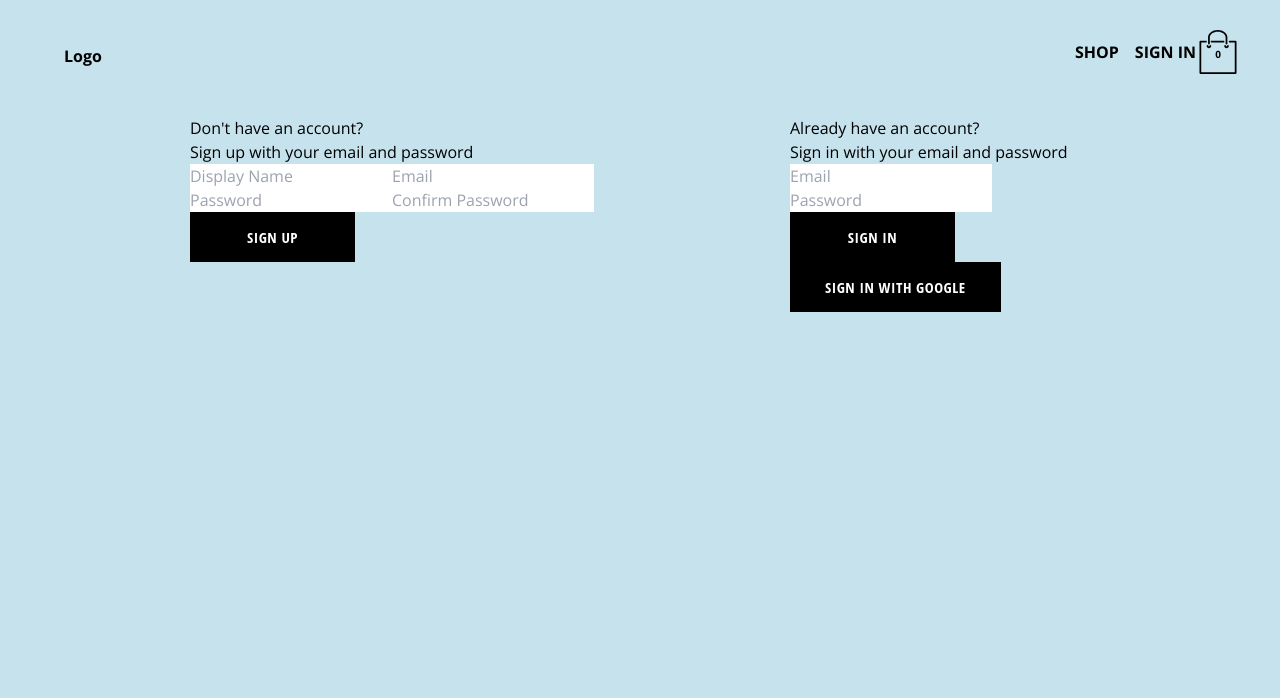
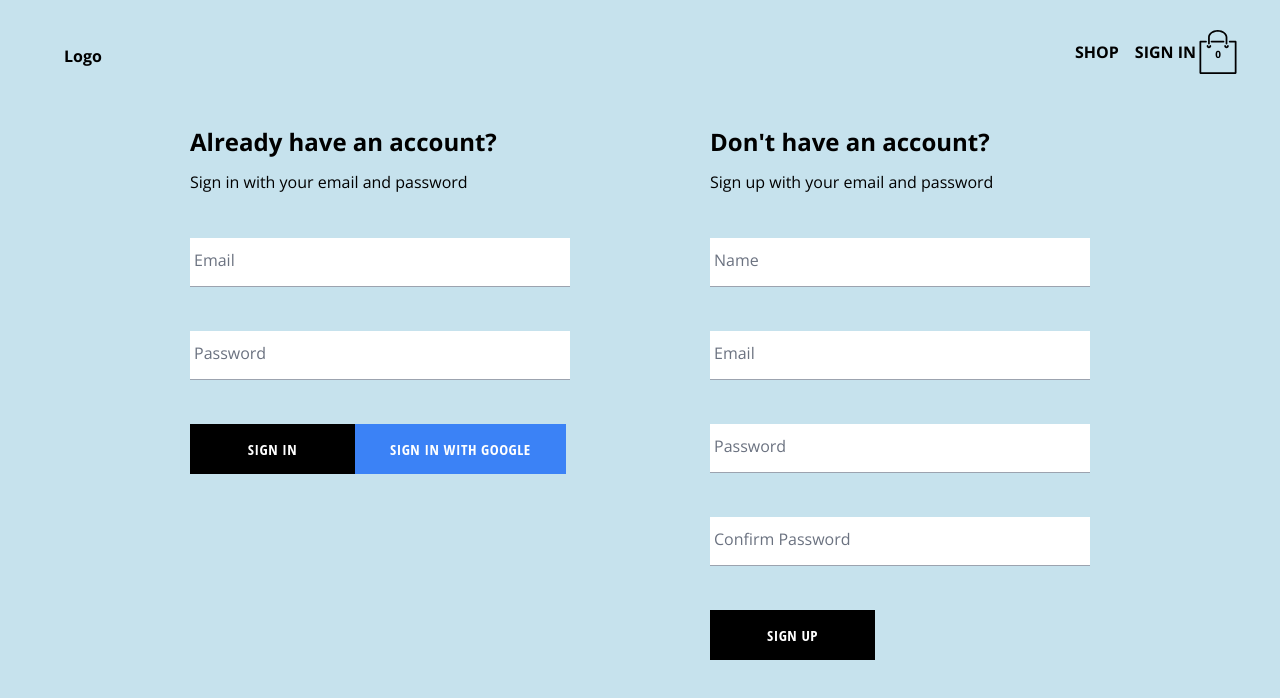
Before and after one commit to jvaughn1230/palmleaf-nextjs, a Next.js app: page /auth in a window 1280 px wide. Shown: the top 698 px of the page. Built offline with nearby package versions, Linux system fonts and the light colour scheme; no server answers.

Commit message:
styled auth route

```diff
--- a/app/auth/page.tsx
+++ b/app/auth/page.tsx
@@ -4,9 +4,9 @@ import SigninForm from "@/components/SigninForm.client";
 
 const page = () => {
   return (
-    <div className="flex w-[900px] justify-between my-8 mx-auto">
+    <div className="custom-auth-break flex flex-wrap justify-between  my-[30px] mx-auto max-w-[900px] ">
+      <SigninForm />
       <SignupForm />
-      <SigninForm />
     </div>
   );
 };
--- a/app/globals.css
+++ b/app/globals.css
@@ -53,3 +53,10 @@ button:hover {
 .hero {
   height: calc(100vh - 6.75rem);
 }
+
+@media (max-width: 850px) {
+  .custom-auth-break {
+    justify-content: center;
+    row-gap: 32px;
+  }
+}
--- a/components/FormInput.client.tsx
+++ b/components/FormInput.client.tsx
@@ -1,15 +1,41 @@
-import React from "react";
+import React, { useState } from "react";
 
-// TODO: Need to have form sub & main color
+type FormInputProps = {
+  label: string;
+  value: string;
+  type?: string;
+  name: string;
+  onChange?: (e: React.ChangeEvent<HTMLInputElement>) => void;
+  required?: boolean;
+};
 
-const FormInput = ({ label, ...otherProps }) => {
+const FormInput: React.FC<FormInputProps> = ({
+  label,
+  value,
+  ...otherProps
+}) => {
+  const [isFocused, setIsFocused] = useState(false);
+
+  const shrinkLabel = isFocused || value.length > 0;
+
   return (
-    <div className="relative my-11 mx-0">
-      <input className="bg-white text-gray-400 text-lg py-[10px] pr-[10px] pl-[5px] block w-full border-none rounded-none border-b-2 border-b-solid border-b-gray-400 my-6 mx-0 focus:outline-none" />
-      {/* TODO: Label Transition */}
-      <label className="absolute left-1 top-[10px] text-base font-normal">
-        {label}
-      </label>
+    <div className="relative my-11">
+      <input
+        className="bg-white text-gray-600 text-lg p-2.5 pl-1 w-full border-b border-gray-400 rounded-none focus:outline-none focus:border-b-black transition-all"
+        value={value}
+        {...otherProps}
+        onFocus={() => setIsFocused(true)}
+        onBlur={() => setIsFocused(false)}
+      />
+      {label && (
+        <label
+          className={`absolute left-1 top-2.5 text-gray-500 text-base transition-all duration-300 ${
+            shrinkLabel ? "top-[-16px] text-xs text-black" : ""
+          }`}
+        >
+          {label}
+        </label>
+      )}
     </div>
   );
 };
--- a/components/SigninForm.client.tsx
+++ b/components/SigninForm.client.tsx
@@ -6,6 +6,7 @@ import {
 } from "@/utils/firebase";
 import { UserContext } from "@/contexts/userContext";
 import { useRouter } from "next/navigation";
+import FormInput from "./FormInput.client";
 
 const defaultFormFields = {
   email: "",
@@ -46,12 +47,14 @@ const SigninForm = () => {
   };
 
   return (
-    <div>
-      <h2>Already have an account?</h2>
+    <div className="w-[380px] flex flex-col">
+      <h2 className="font-bold text-[1.5em] my-2.5">
+        Already have an account?
+      </h2>
       <span>Sign in with your email and password</span>
       <form onSubmit={handleSubmit}>
-        <input
-          placeholder="Email"
+        <FormInput
+          label="Email"
           type="email"
           required
           onChange={handleChange}
@@ -59,17 +62,21 @@ const SigninForm = () => {
           value={email}
         />
 
-        <input
-          placeholder="Password"
+        <FormInput
+          label="Password"
           type="password"
           required
           onChange={handleChange}
           name="password"
           value={password}
         />
-        <div>
+        <div className="flex">
           <button type="submit">Sign In</button>
-          <button type="button" onClick={signInWithGoogle}>
+          <button
+            type="button"
+            onClick={signInWithGoogle}
+            className="bg-blue-500 hover:bg-blue-500 hover:text-black"
+          >
             Sign In With Google
           </button>
         </div>
--- a/components/SignupForm.client.tsx
+++ b/components/SignupForm.client.tsx
@@ -1,5 +1,7 @@
 "use client";
 import React, { FormEvent, useState, ChangeEvent, useContext } from "react";
+
+import FormInput from "./FormInput.client";
 
 import {
   createAuthUserWithEmailAndPassword,
@@ -68,12 +70,14 @@ const SignupForm = () => {
   };
 
   return (
-    <div>
-      <h2> Don&apos;t have an account? </h2>
+    <div className="w-[380px] flex flex-col">
+      <h2 className="font-bold text-[1.5em] my-2.5">
+        Don&apos;t have an account?
+      </h2>
       <span>Sign up with your email and password</span>
       <form onSubmit={handleSubmit}>
-        <input
-          placeholder="Display Name"
+        <FormInput
+          label="Name"
           type="text"
           required
           onChange={handleChange}
@@ -81,8 +85,8 @@ const SignupForm = () => {
           value={displayName}
         />
 
-        <input
-          placeholder="Email"
+        <FormInput
+          label="Email"
           type="email"
           required
           onChange={handleChange}
@@ -90,8 +94,8 @@ const SignupForm = () => {
           value={email}
         />
 
-        <input
-          placeholder="Password"
+        <FormInput
+          label="Password"
           type="password"
           required
           onChange={handleChange}
@@ -99,8 +103,8 @@ const SignupForm = () => {
           value={password}
         />
 
-        <input
-          placeholder="Confirm Password"
+        <FormInput
+          label="Confirm Password"
           type="password"
           required
           onChange={handleChange}
```
